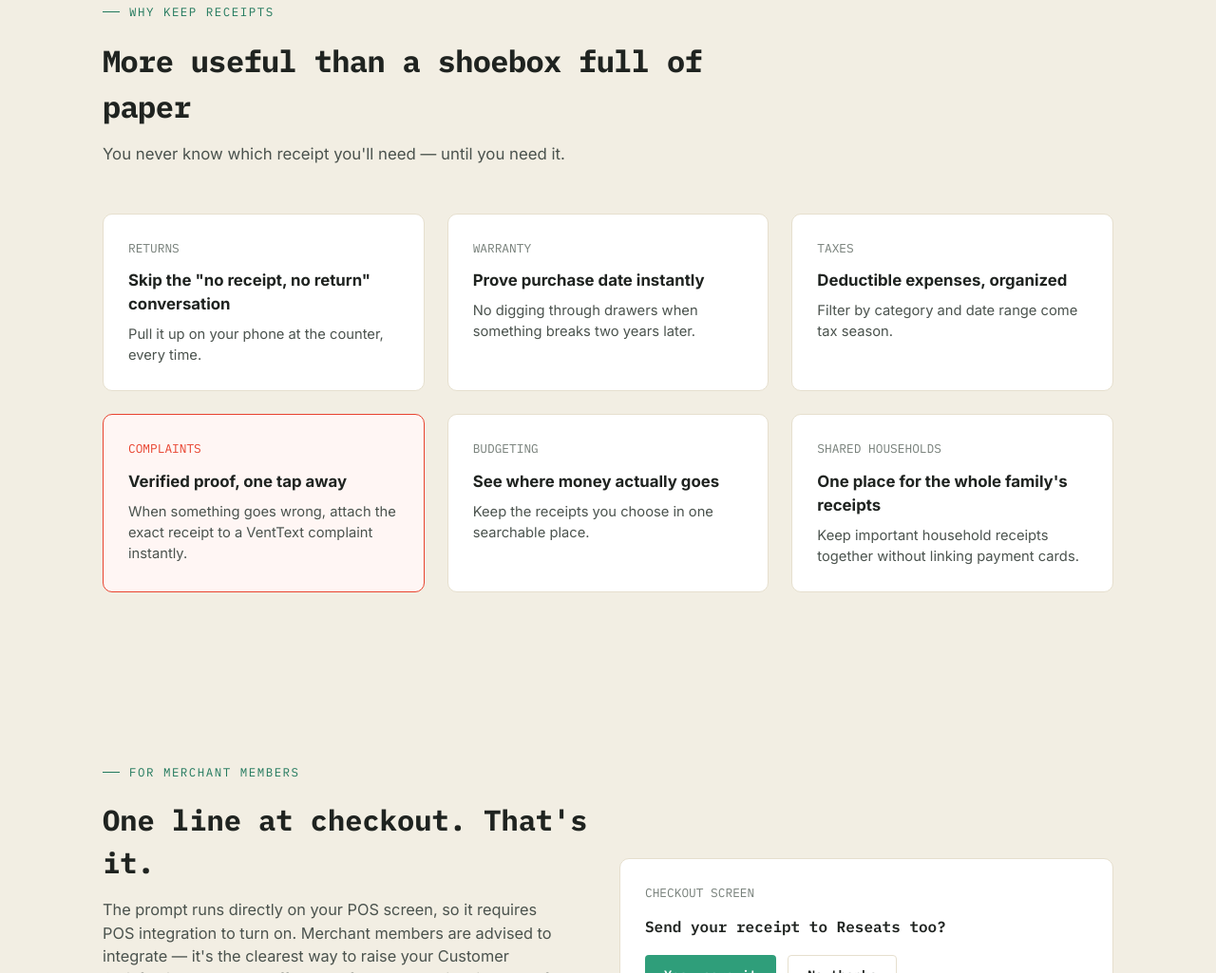
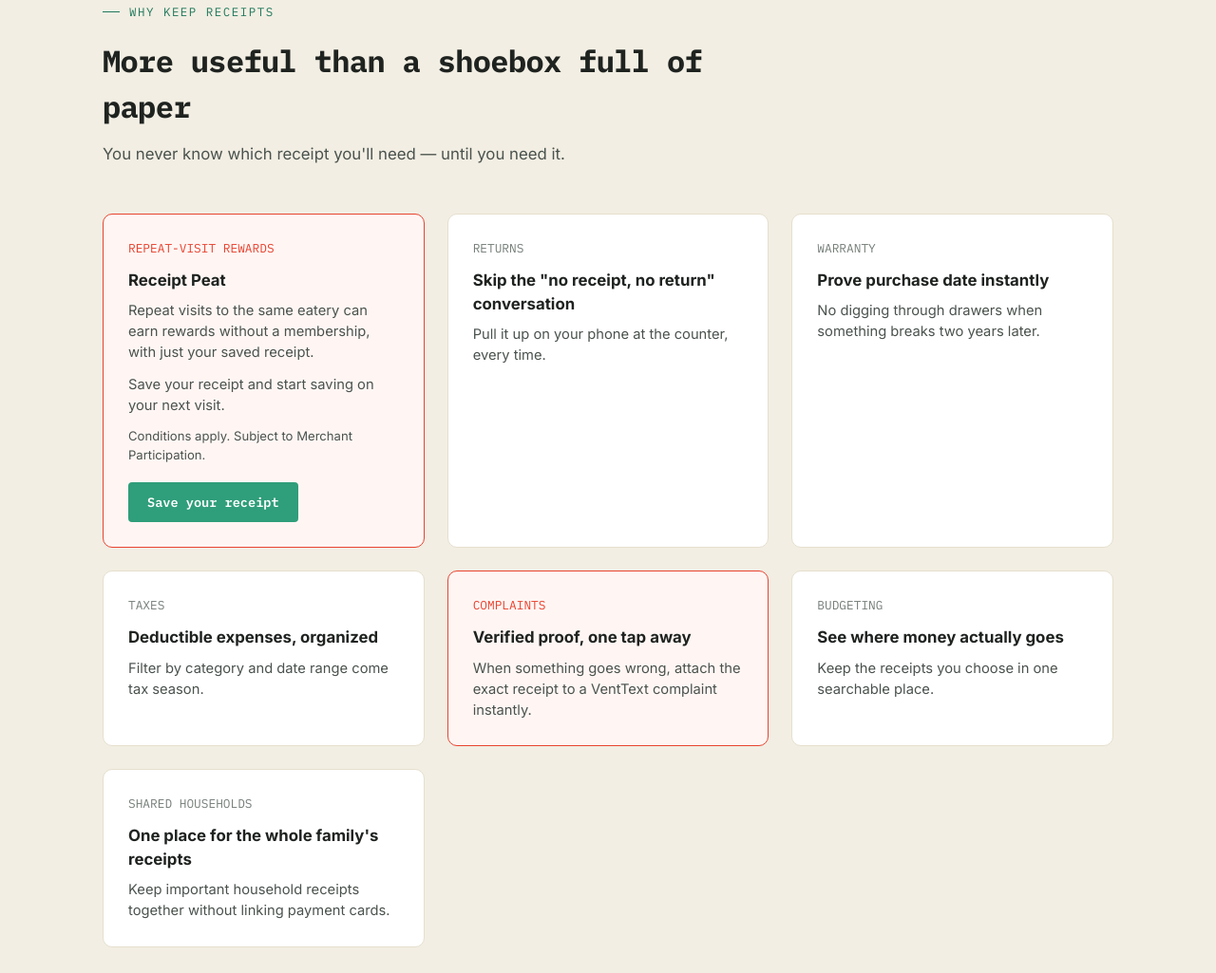
Before and after one commit to DSangHub/Reseats, a plain HTML site: page index.html in a window 1280 px wide. Shown: the part 1331-2356 px from the top of the page at 95% size. Drawn offline with Linux system fonts and the light colour scheme.

Commit message:
Add Receipt Peat repeat-visit rewards column

```diff
--- a/index.html
+++ b/index.html
@@ -244,6 +244,14 @@
       <p>You never know which receipt you'll need — until you need it.</p>
     </div>
     <div class="grid-3">
+      <div class="use-card highlight" id="receipt-peat">
+        <span class="mark">REPEAT-VISIT REWARDS</span>
+        <h3>Receipt Peat</h3>
+        <p>Repeat visits to the same eatery can earn rewards without a membership, with just your saved receipt.</p>
+        <p style="margin-top:12px;">Save your receipt and start saving on your next visit.</p>
+        <p style="margin-top:12px;font-size:.82rem;">Conditions apply. Subject to Merchant Participation.</p>
+        <a href="login.html?mode=signup" class="btn btn-primary" style="margin-top:18px;">Save your receipt</a>
+      </div>
       <div class="use-card">
         <span class="mark">RETURNS</span>
         <h3>Skip the "no receipt, no return" conversation</h3>
```
